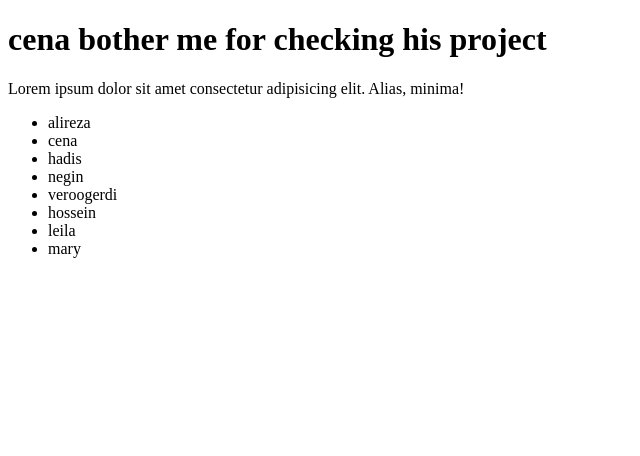
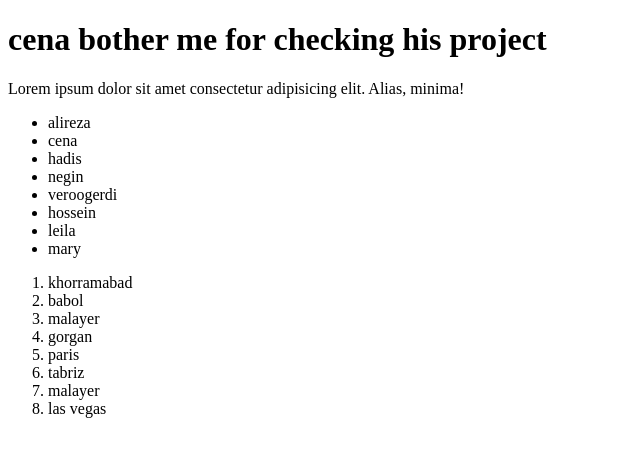
Before and after one commit to alireza-mehrzad/learn-git, a plain HTML site: page index.html in a window 1280 px wide. Shown: the whole page, without its empty margins (0-640 px from the left). Drawn offline with Linux system fonts and the light colour scheme.

Commit message:
students location

```diff
--- a/index.html
+++ b/index.html
@@ -19,5 +19,15 @@
         <li>mary</li>
     </ul>
 
+    <ol>
+        <li>khorramabad</li>
+        <li>babol</li>
+        <li>malayer</li>
+        <li>gorgan</li>
+        <li>paris</li>
+        <li>tabriz</li>
+        <li>malayer</li>
+        <li>las vegas</li>
+    </ol>
 </body>
 </html>
```
